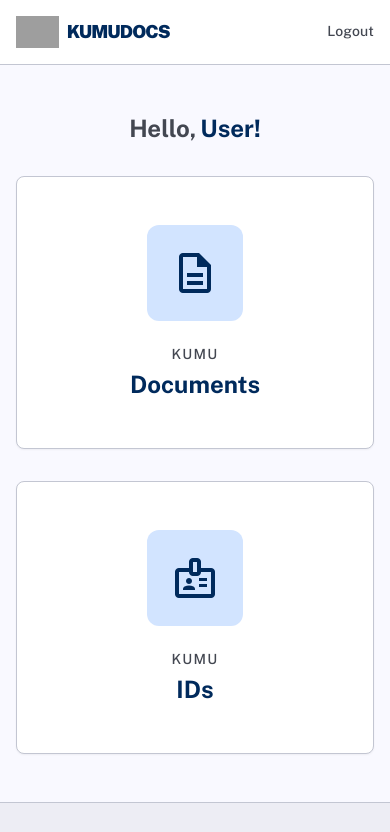
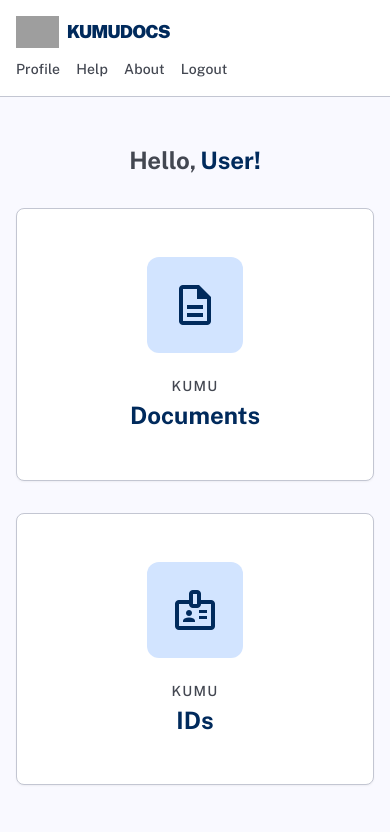
Before and after one commit to JRDN-Dan/KUMUDOCS, a website: page home-page.html in a window 390 px wide. Shown: the top 832 px of the page. Drawn offline with nearby package versions, Linux system fonts and the light colour scheme; no server answers; grey boxes are pictures that could not be loaded.

Commit message:
initial commit

```diff
--- a/home-page.html
+++ b/home-page.html
@@ -101,8 +101,8 @@
 </head>
 <body class="bg-background text-on-background min-h-screen flex flex-col relative">
 
-    <header class="bg-surface-container-lowest border-b border-outline-variant sticky top-0 z-50">
-        <nav class="flex justify-between items-center w-full px-margin-mobile md:px-margin-desktop py-4 max-w-container-width mx-auto">
+<header class="bg-surface-container-lowest border-b border-outline-variant sticky top-0 z-50">
+        <nav class="flex flex-wrap justify-between items-center w-full px-margin-mobile md:px-margin-desktop py-4 max-w-container-width mx-auto gap-y-3">
             <div class="flex items-center gap-4">
                 <div class="flex items-center gap-2">
                     <img src="./KUMUDOCS.png" alt="KUMUDOCS Logo" class="h-8 w-auto object-contain"/>
@@ -113,12 +113,11 @@
                     <span id="user-greeting-desktop" class="text-body-md font-bold text-primary">User!</span>
                 </div>
             </div>
-            <div class="flex items-center gap-6">
-                <div class="hidden md:flex items-center gap-6">
-                    <a class="text-label-sm font-label-sm text-on-surface-variant font-medium hover:text-secondary transition-colors" href="./header/user-profile.html">Profile</a>
-                    <a class="text-label-sm font-label-sm text-on-surface-variant font-medium hover:text-secondary transition-colors" href="./header/help.html">Help</a>
-                    <a class="text-label-sm font-label-sm text-on-surface-variant font-medium hover:text-secondary transition-colors" href="./header/about.html">About</a>
-                </div>
+
+            <div class="flex flex-wrap items-center gap-4 md:gap-6 justify-end">
+                <a class="text-label-sm font-label-sm text-on-surface-variant font-medium hover:text-secondary transition-colors" href="./header/user-profile.html">Profile</a>
+                <a class="text-label-sm font-label-sm text-on-surface-variant font-medium hover:text-secondary transition-colors" href="./header/help.html">Help</a>
+                <a class="text-label-sm font-label-sm text-on-surface-variant font-medium hover:text-secondary transition-colors" href="./header/about.html">About</a>
                 <button id="logout-btn" class="text-label-sm font-label-sm text-on-surface-variant font-medium hover:text-secondary transition-colors flex items-center gap-1">
                     <span>Logout</span>
                 </button>
```
